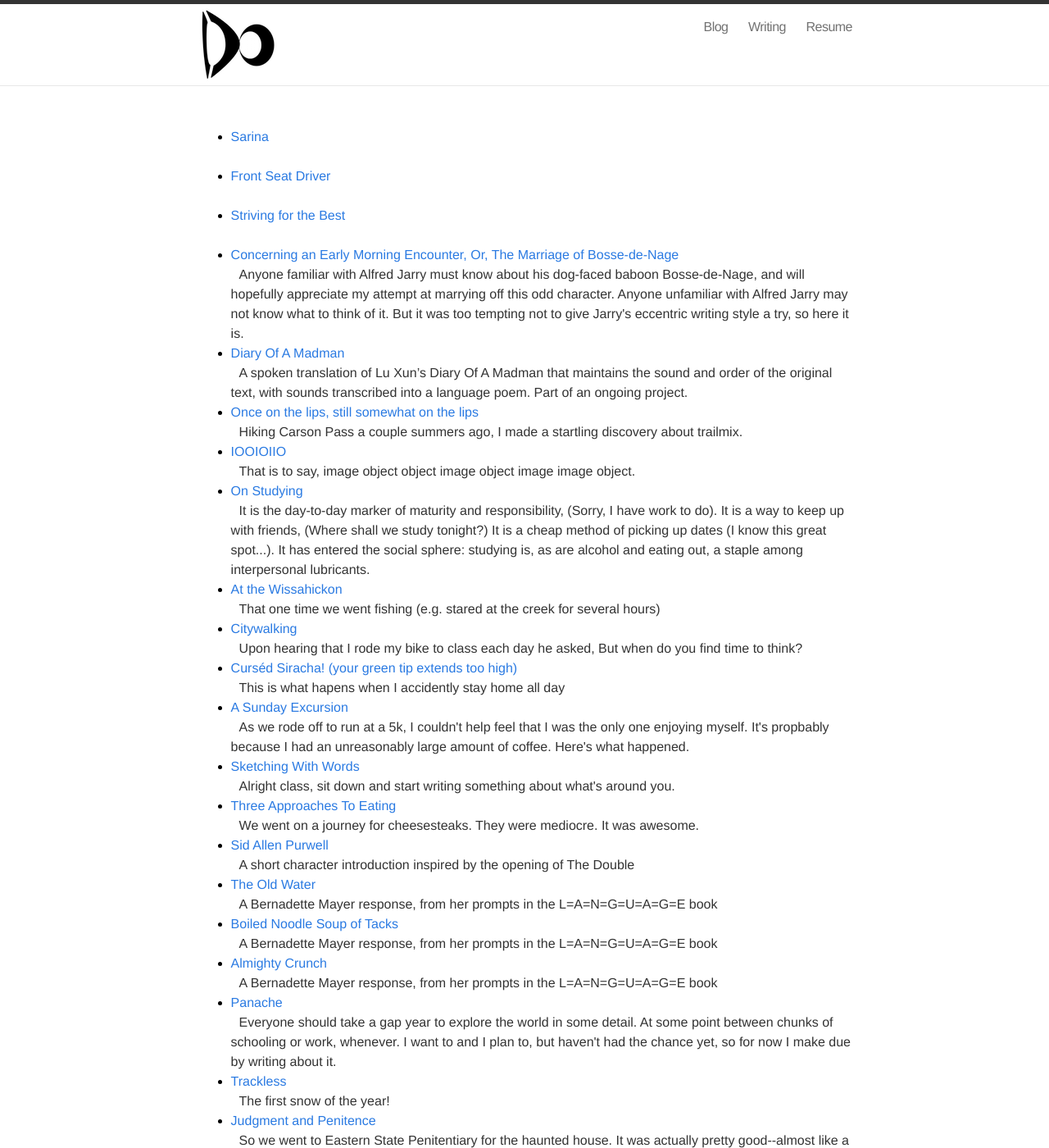
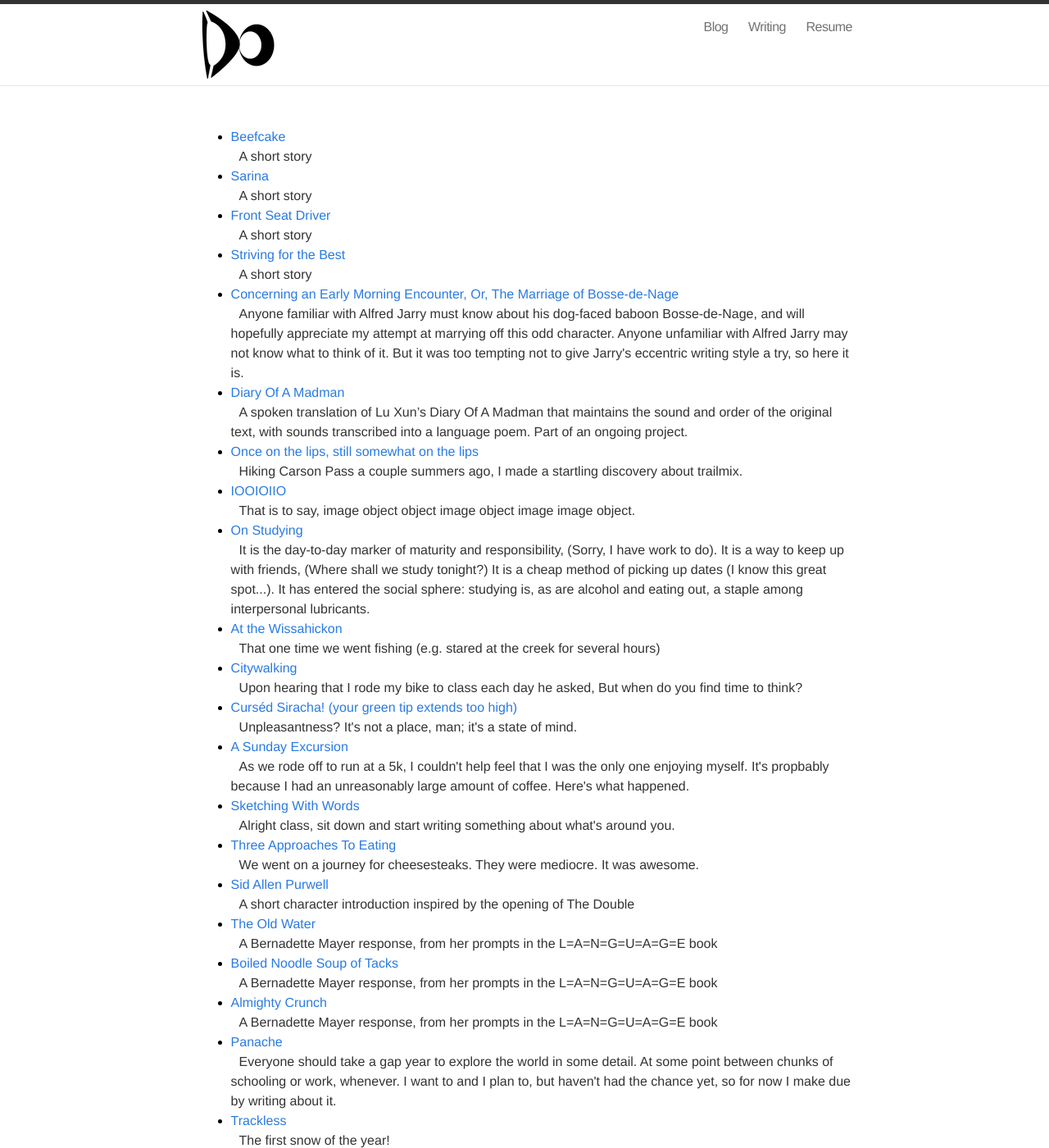
Before and after one commit to dericko/dericko.github.io, a Jekyll site: the page built from writing/index.html, in a window 1280 px wide and 1400 px high. Shown: the whole window at 82% size. Built offline with Jekyll 4.4.1, drawn with Linux system fonts in a browser that asks for light colours; some of the changed lines change nothing that is shown.

Commit message:
Story updates
- added descriptions to shorts
- removed unpleasantness from featured
- added beefcake

```diff
--- a/_posts/2014-03-25-unpleasantness.md
+++ b/_posts/2014-03-25-unpleasantness.md
@@ -1,9 +1,9 @@
 ---
 layout: post
 title: Curséd Siracha! (your green tip extends too high)
-description: "This is what hapens when I accidently stay home all day"
+description: "Unpleasantness? It's not a place, man; it's a state of mind."
 categories: writing nonfiction
-tags: travel featured
+tags: travel
 ---
 
 __Unpleasantness? It's not a place, man; it's a state of mind.__
--- a/_posts/2014-09-21-the-best.md
+++ b/_posts/2014-09-21-the-best.md
@@ -2,6 +2,7 @@
 layout: post
 title: "Striving for the Best"
 categories: writing fiction
+description: "A short story"
 tags: featured
 ---
 
--- a/_posts/2014-10-15-front-seat-driver.md
+++ b/_posts/2014-10-15-front-seat-driver.md
@@ -2,6 +2,7 @@
 layout: post
 title: "Front Seat Driver"
 categories: writing fiction
+description: "A short story"
 tags: featured
 ---
 
--- a/_posts/2014-10-27-sarina.md
+++ b/_posts/2014-10-27-sarina.md
@@ -2,6 +2,7 @@
 layout: post
 title: "Sarina"
 categories: writing fiction
+description: "A short story"
 tags: featured
 ---
 
--- /dev/null
+++ b/_posts/2014-12-1-beefcake.md
@@ -0,0 +1,44 @@
+---
+layout: post
+title: "Beefcake"
+categories: writing fiction
+description: "A short story"
+tags: featured
+---
+
+It's 13:00 at the base of the north wall of the Fisk Tower, as Dayna Bishop stretches on the bustling lunchtime sidewalk. Her orange polyester leggings follow the curve of her thighs as Dayna whispers through the motions, “Arms down, touch the toes, nose to knees, knees to nose.” Pedestrians flow in either direction, carelessly disrupting her concentration. Dayna will climb unannounced. She closes her eyes and pictures the crowd before it appears, that crowd formed of nothing but curiosity and confusion, with necks turned upward toward the neon figure above, each member waiting in his twisted little heart for a slip, a single misstep, for the image of a falling Dayna Bishop tumbling back to earth. She opens her eyes, stands tall, and kicks off her heels. Dayna jumps to reach an overhanging sign and swings into position, eye-to-eye with the second story windowsill. Balancing on the edge, she rubs her hands in chalk dust and continues up the wall.
+
+Clarence Lawrence sits at the rooftop with a dull gaze, surveying the city below. At these heights, the insignificance of them all is clear. A powerful man at the height of his career, Clarence leans back, resting his large forearms on his lap. His fingers twitch in anticipation as he examines his lunch spread, prepared by his companion Jean-Luc. Clarence raises a silver-rimmed glass and smiles at his reflection, brushing his hair back with his free hand. What a life, he thinks, as his finishes his wine. Jean-Luc stands at attention, pouring into his glass until it overflows.
+“Tell me Jean-Luc, what can we do but feast, here at the top of the world?”
+“Whatever you wish Mr. Lawrence.”
+“Bring me another roast, Jean-Luc.”
+
+Dayna ascends with flair. The first couple stories are a show of legs and cartwheels. She retraces the steps of her trial run, done in secret under cover of night, careful to appear carefree. A dozen bystanders have stopped to watch her feign imbalance at the forth story balcony. They watch her don a blindfold, reach upwards and backwards, and pull herself heels-over-head to the next floor. She removes the blindfold and bows, to the delight of them all.
+
+As he feasts, Clarence recounts the morning of his first job. He remembers the thick orange carpet of his old apartment. That morning he stood at the bathroom sink, studying his face in the mirror. The running water smelled of sulfur and colored the sink basin yellow. He was clean-shaven with a strong jawline, a remarkably handsome young man. The younger Clarence removed a black ski mask from his rear pocket, and pulled it over his well-groomed face, obscuring all but the eyes. He pointed at his reflected image, clicking his teeth through the dark fabric.
+
+The cement face of the Fisk Tower yields consistent handholds and footholds. Dayna Bishop increases her pace, forgetting herself, the wall, and the crowd one hundred feet down. She thinks back to this morning, about the stack of sponsorship letters on her counter. Ozone™, TrailteX™, ArcStone™, all lining up to pay her to do what she loves. Of course, there'd be permitting issues, terms and agreements, and no more of these one-off stunts. But no more officers up top to slap your wrists and charge you fines for having some fun, forcing her to work an extra shift at Marty's Tavern, to flex that tip-earning smile of hers for another pointless evening. It'd be certified, city-approved, clean-cut.
+
+Clarence chews his roast in the presence of God. Jean-Luc busies himself about the rooftop, glancing nervously at the single steel access-door. He pays no mind to the man sitting cross-legged eating his lunchmeat with a face of pure bliss. Jean-Luc notices a growing crowd at the base of the tower, twenty stories down. He backs away from the edge and urges Clarence to do the same.
+“A toast, Jean-Luc, to our blessed ascent” says Clarence, walking toward the edge with drink in hand, “To the fruits of our labor.” Clarence stands at the edge, waving his glass about for balance.
+
+The crowd spills into the street, occupying the parallel parking spaces adjacent to Dayna Bishop's Vespa GTS. She approaches the tenth floor balcony, the last chance for anyone to stop her before she reaches the top. The onlookers below watch her legs disappear over the balcony's edge, holding their breath in wait for her to reappear at the next floor. There is no film crew among them, each member a part of a silent agreement to keep things hidden from the news and media in order to maintain the sanctity of the moment. When Dayna reaches the eleventh floor, she anchors herself with one hand and leans forward, raising an arm in appreciation to her followers, prompting cheers and applause from below.
+
+Clarence pushes Jean-Luc back as he regains his balance at the edge. He is pleased to see the masses gathering in his honor. He toasts them with such fervor that he loses grip of his glass, which tumbles downward through the air, shattering below.
+
+Dayna hardly notices the noises of the crowd. Tuning out the noise is a critical requirement for the Zen of performance climbing. She shifts her weight and grabs the next outcropped cement slab of the cleverly disguised drainpipe that she has chosen as her pathway. Dayna whistles to the tune of the Colonel Bogey March. Half a dozen floors and she'll be on top of the world.
+
+Nobody is seriously injured, but there is fear in the crowd. A man instructs the others to keep calm, as he cradles his partner in his arms. He looks up the wall at the climber and back down at the broken glass and trace blood on his fingers. It has gone far enough. The man motions to the others to contact the authorities.
+
+Clarence shifts his weight on and off his heels, feeling the breeze against his bare chest. He grins at the thought of himself, exposed in broad daylight before all. A motion in his periphery catches his attention.
+
+Dayna reaches the roof's ledge and pulls herself up slowly, anticipating the usual rough handed officer to pull her the rest of the way, making comments about how such a sweet little thing like her shouldn't be up so high all alone. But there are no rough hands today. As she reaches the top, she rolls onto her back and looks at the sky with a smile.
+She hears a voice, “Jean-Luc, we have a visitor! How nice of you to join us, love.”
+Dayna jolts up and turns toward the voice. She lets out a snort. A shirtless man with flowing hair, in green tights not unlike her own, stands on the ledge some twenty feet away from her. He is tall and muscular, although his grey highlights and sagging belly tell of better days. Next to him, a skinny man in dressed in black holds a set of ropes, harnesses, and carabineers.
+The Fisk Tower has steel reinforced roof-access door with a north-facing opening. In three minutes, the underpaid Fisk Civil Disturbance Team will stumble through. A loudspeaker affixed to the wall above the door informs Dayna of this.
+“I am afraid we must be going. Come Jean-Luc,” says the bare-chested man.
+Dayna reminds herself that she has no reason to worry. A climb always ends in an arrest. Yet something about the loudspeaker has made her uneasy. She looks down at the crowd. Men in uniforms have created a perimeter, closing all access to the north wall.
+The bare-chested man approaches Dayna and stands on the ledge beside her and asks, “Why do you climb, child?”
+Dayna shrugs, “I've always been a lousy bartender.”
+
+As the door opens, Dayna Bishop and Clarence Lawrence stand together on the ledge, beneath the blue gaze of God.
```
Also changed, not shown: _posts/2014-06-05-yhtb-incident.md (line endings or trailing spaces).
